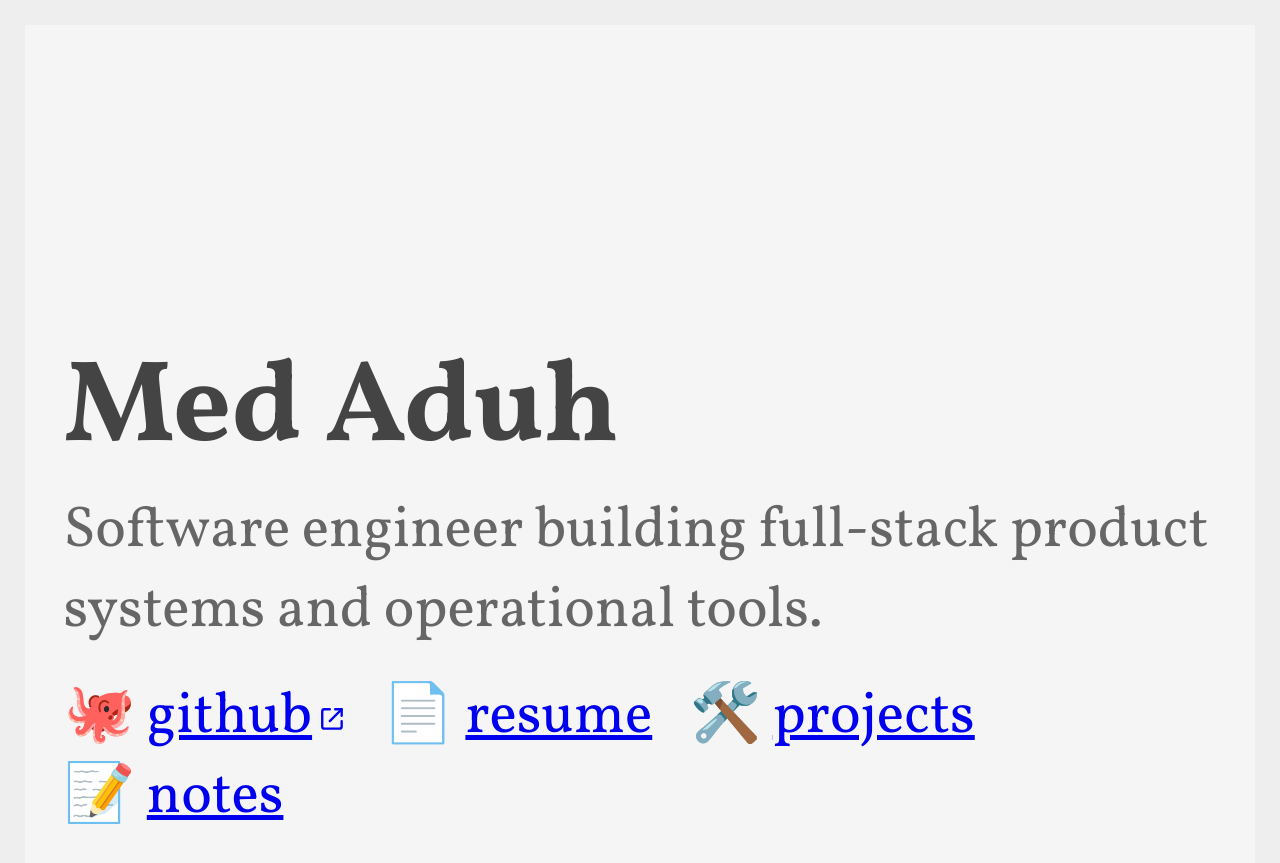
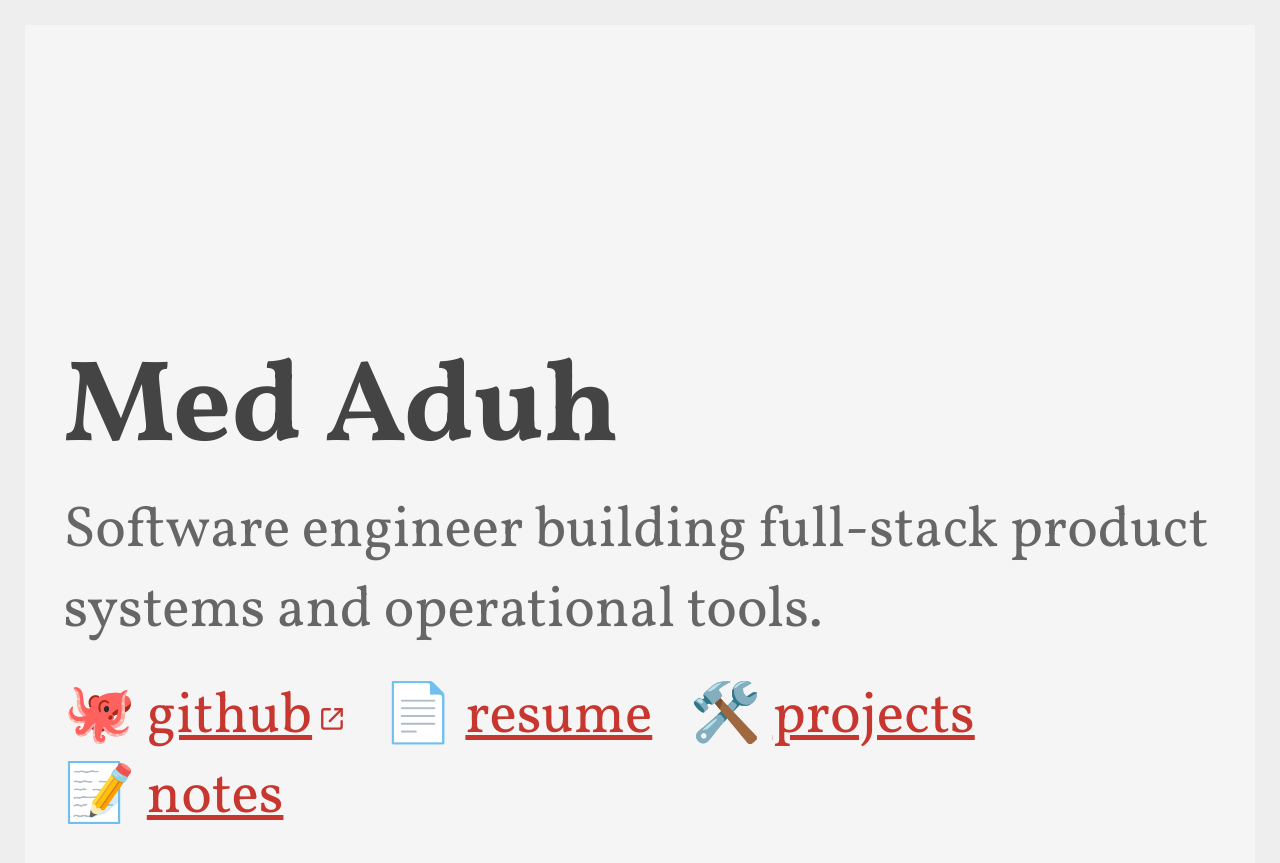
Before and after one commit to ramidem/ramidem.github.io, a Jekyll site: the page built from index.html, in a window 1280 px wide. Shown: the top 863 px of the page. Built offline with Jekyll 4.4.1, drawn with Linux system fonts in a browser that asks for light colours.

Commit message:
style: use #c7372f for links site-wide
Co-Authored-By: Claude Opus 5.5 <noreply@anthropic.com>

```diff
--- a/assets/css/styles.css
+++ b/assets/css/styles.css
@@ -38,6 +38,11 @@ body {
 main {
   margin-top: auto;
   width: 100%;
+}
+
+a,
+a:visited {
+  color: #c7372f;
 }
 
 h1 {
--- a/resume/styles.css
+++ b/resume/styles.css
@@ -9,7 +9,7 @@
   --field: #f6f6f6;
   --page-bg: #eeeeee;
   --accent: #11161a;
-  --link: #551a8b;
+  --link: #c7372f;
   --error: #9f1239;
   --shadow: none;
   --font-display: "Vollkorn", Georgia, serif;
```
